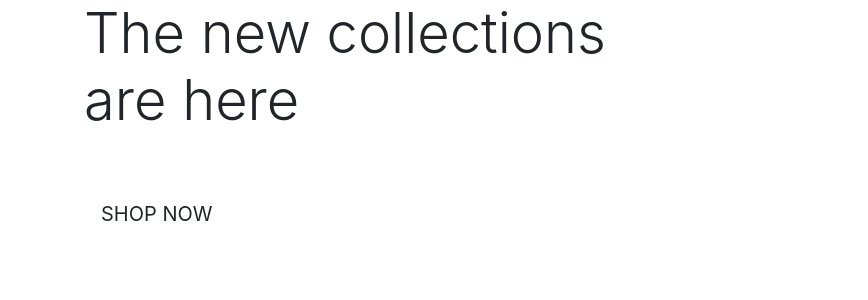
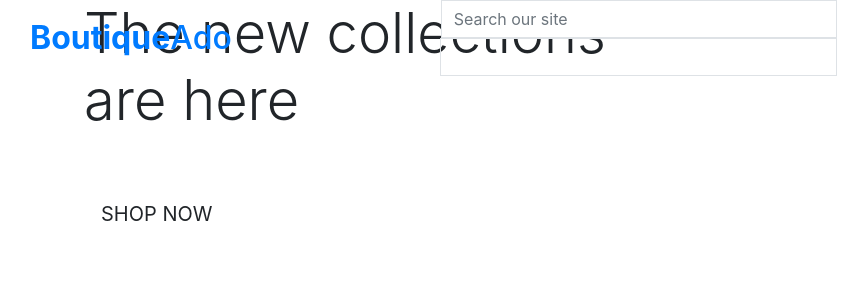
Before and after one commit to TimRas/boutique-ado-tim, a Django app: page / in a window 1280 px wide. Shown: the top 300 px of the page, without its empty margins (1-869 px from the left). Run offline with Django 3.2, Linux system fonts and the light colour scheme.

Commit message:
add header content to the base.html

```diff
--- a/templates/base.html
+++ b/templates/base.html
@@ -40,7 +40,35 @@
 </head>
 
 <body>
-    <header class="container-fluid fixed-top"></header>
+    <header class="container-fluid fixed-top">
+        <div class="row">
+            <div class="col-12 col-lg-4 my-auto py-1 py-lg-0 text-center text-lg-left">
+                <a href="{% url 'home' %}" class="nav-link main-logo-link">
+                    <h2 class="logo-font text-black my-0"><strong>Boutique</strong>Ado</h2>
+                </a>
+            </div>
+            <div class="col-12 col-lg-4 my-auto py-1 py-lg-0">
+                <form method="Get" action="">
+                    <div class="input-group-w100">
+                        <input class="form-control border border-black rounded-0" type="text" name="q" placeholder="Search our site">
+                        <div class="input-group-append">
+                            <button class="form-control btn btn-black border border-black rounded-0" type="submit">
+                                <span class="icon">
+                                    <i class="fas fa search"></i>
+                                </span>
+                            </button>
+                        </div>
+                    </div>
+                </form>
+            </div>
+            <div class="col-12 col-lg-4 my-auto py-1 py-lg-0">
+                <ul class="list-inline list-unstyled text-center text-lg-right my-0">
+                    <li class="list-inline-item dropdown"></li>
+                    <li class="list-inline-item"></li>
+                </ul>
+            </div>
+        </div>
+    </header>
 
 
     {% if messages %}
```
